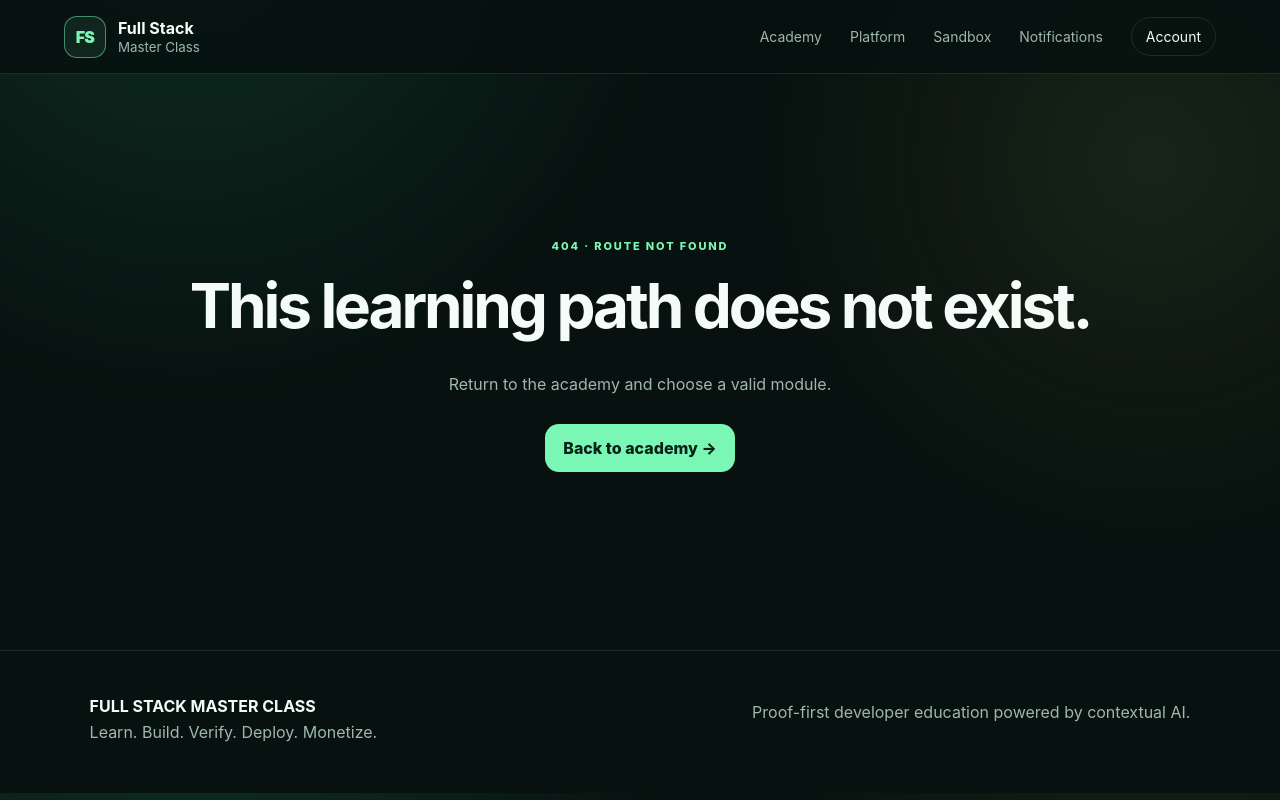
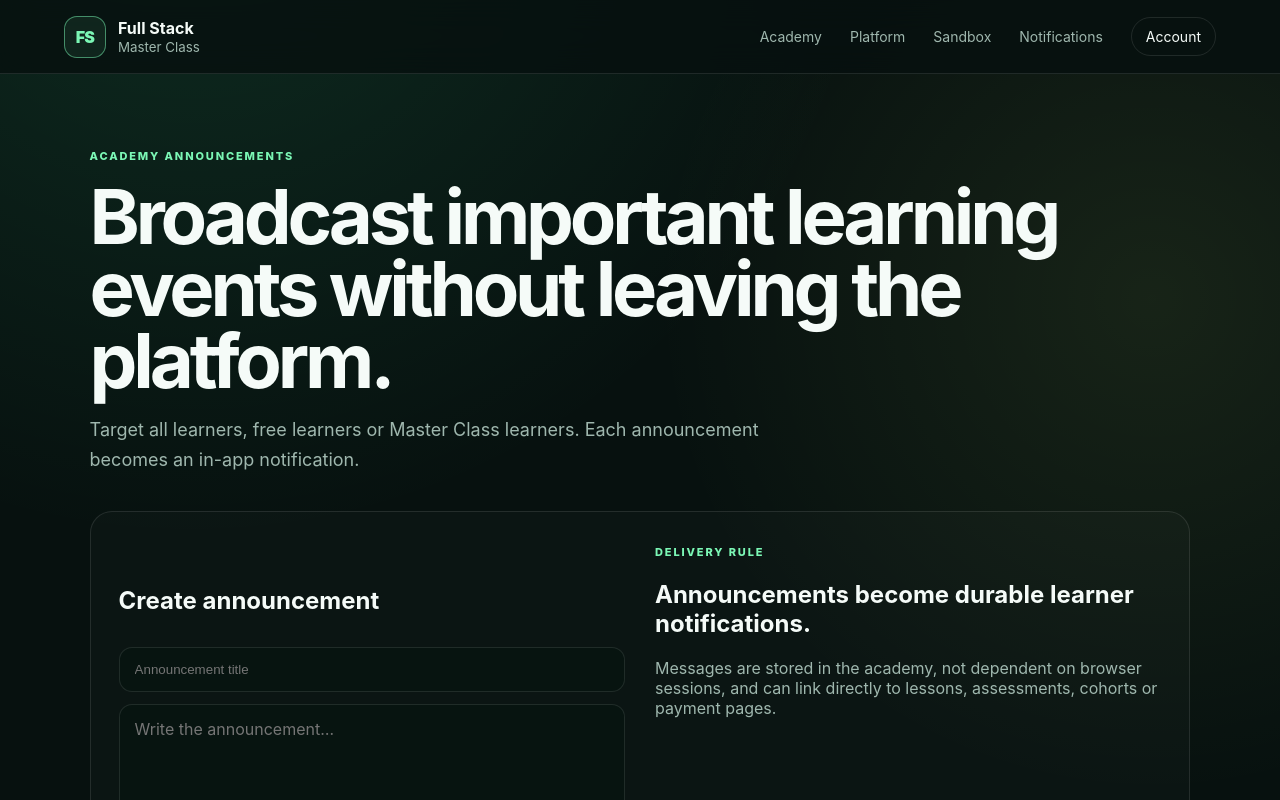
Before and after one commit to mabrig1/FULL-STACK-MASTER-CLASS, a Next.js app: page /admin/announcements in a window 1280 px wide. Before the commit this address had no page. Shown: the top 800 px of the page. Built offline with nearby package versions, Linux system fonts and the light colour scheme; no server answers.

Commit message:
feat: add instructor analytics and announcements UI

```diff
--- /dev/null
+++ b/app/admin/announcements/page.tsx
@@ -0,0 +1,5 @@
+import AdminAnnouncements from "@/components/admin-announcements";
+
+export default function AdminAnnouncementsPage() {
+  return <AdminAnnouncements />;
+}
```
